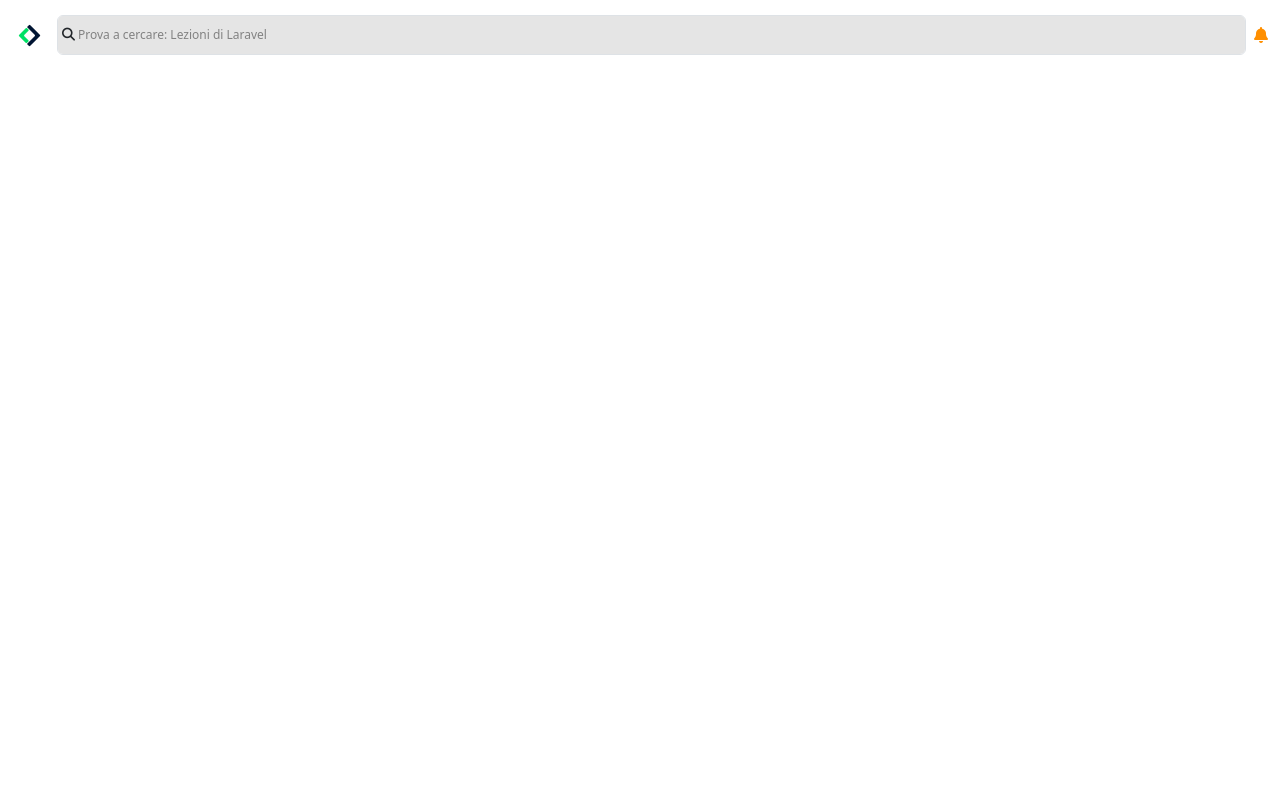
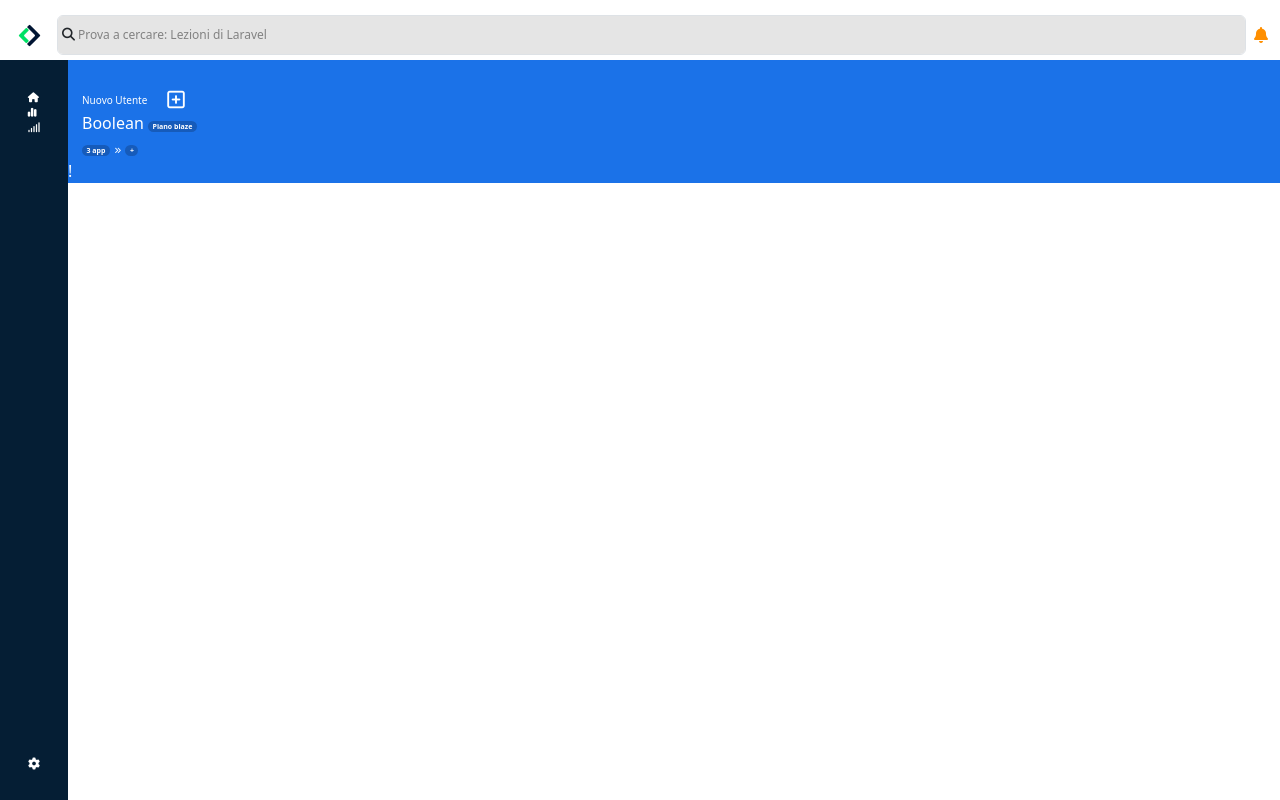
Before and after one commit to saverioannpy/html-css-bootstrap-dashboard, a plain HTML site: page index.html in a window 1280 px wide. Drawn offline with nearby package versions, Linux system fonts and the light colour scheme.

Commit message:
fix: sidebar + prototipo dashboard header

```diff
--- a/index.html
+++ b/index.html
@@ -45,7 +45,53 @@
 
     </header>
     <main>
-
+        <!--Sidebar-->
+        <div class="container">
+            <div class="sidebar">
+                <!-- Sidebar Head-->
+                <ul>
+                    <li>
+                        <a href="#"><i class="fa-solid fa-house"></i></a>
+                    </li>
+                    <li>
+                        <a href="#"><i class="fa-solid fa-chart-simple"></i></a>
+                    </li>
+                    <li>
+                        <a href="#"><i class="fa-solid fa-signal"></i></a>
+                    </li>
+                </ul>
+                <!-- Sidebar Bottom-->
+                <div class="btn-settings">
+                    <a href="#">
+                        <i class="fa-solid fa-gear"></i>
+                    </a>
+                </div>
+            </div>
+        </div>
+        <!--/Sidebar-->
+         <!-- Dashboard centrale-->
+         <div class="dashboard">
+            <div class="dashboard-header">
+                <div class="row flex-column">
+                    <div class="col">
+                        <div class="d-flex align-items-center" id="_ms-new-user">
+                            <p>Nuovo Utente</p>
+                            <p><i class="fa-regular fa-square-plus"></i></p>
+                        </div>
+                        <div class="d-flex flex-column justify-items-center" id="_ms-boolean-plan">
+                            <p>Boolean <span class="badge">Piano blaze</span></p>
+                            <p>
+                                <span class="badge">3 app</span>
+                                <span><i class="fa-solid fa-angles-right"></i></span>
+                                <span class="badge"> + </span>
+                            </p>
+                        </div>
+                        <div>!</div>
+                    </div>
+                </div>
+            </div>
+        </div>
+         <!-- / Dashboard centrale-->
     </main>
     <footer>
 
--- a/style.css
+++ b/style.css
@@ -1,4 +1,14 @@
-/***** Header ******/
+/**** Common ****/
+.container{
+    padding: 0;
+    margin: 0;
+    display: flex ;
+}
+
+p{
+    margin: 0;
+}
+/***** Header e Navbar ******/
 
 header{
     height: 50px;
@@ -62,7 +72,83 @@ header #_ms-lens{
 }
 
 
-/***** Body ******/
+/***** Main ******/
+
+main{
+    padding-top: 60px;
+}
 
 
+/***** Main Sidebar *******/
+
+main .sidebar ul{
+    font-size: 10px;
+    list-style: none;
+    padding-left: 0px;
+    padding-top: 30px;
+}
+
+main .btn-settings{
+    font-size: 12px;
+    padding-left: 0px;
+    color: white;
+}
+
+main .sidebar{
+    background-color: #051e34;
+    width: 68px;
+    position: fixed;
+    top: 60px;
+    left: 0;
+    bottom: 0;
+    display: flex;
+    flex-direction: column;
+    align-items: center;
+    justify-content: space-between;
+}
+
+main .sidebar li i{
+    color: white;
+}
+
+main .btn-settings i{
+    color: white;
+    margin-bottom: 30px;
+}
+
+/****** Main: Dashboard ******/
+.dashboard{
+    margin-left: 68px;
+    background-color: #1b72e8;
+}
+
+.dashboard-header{
+    padding-top: 30px;
+    color: white;
+}
+
+#_ms-new-user{
+    font-size: 10px;
+    padding-left: 14px;
+    margin-bottom: 0;
+}
+
+#_ms-new-user i{
+    font-size: 20px;
+    padding-left: 20px;
+}
+
+#_ms-boolean-plan{
+    padding-left: 14px;
+    margin: 0;
+}
+
+#_ms-boolean-plan span{
+    background-color: #165bba;
+    font-size: 7px;
+}
+
+#_ms-boolean-plan p span:nth-child(2){
+    background-color: transparent;
+}
 /***** Footer ******/
```
